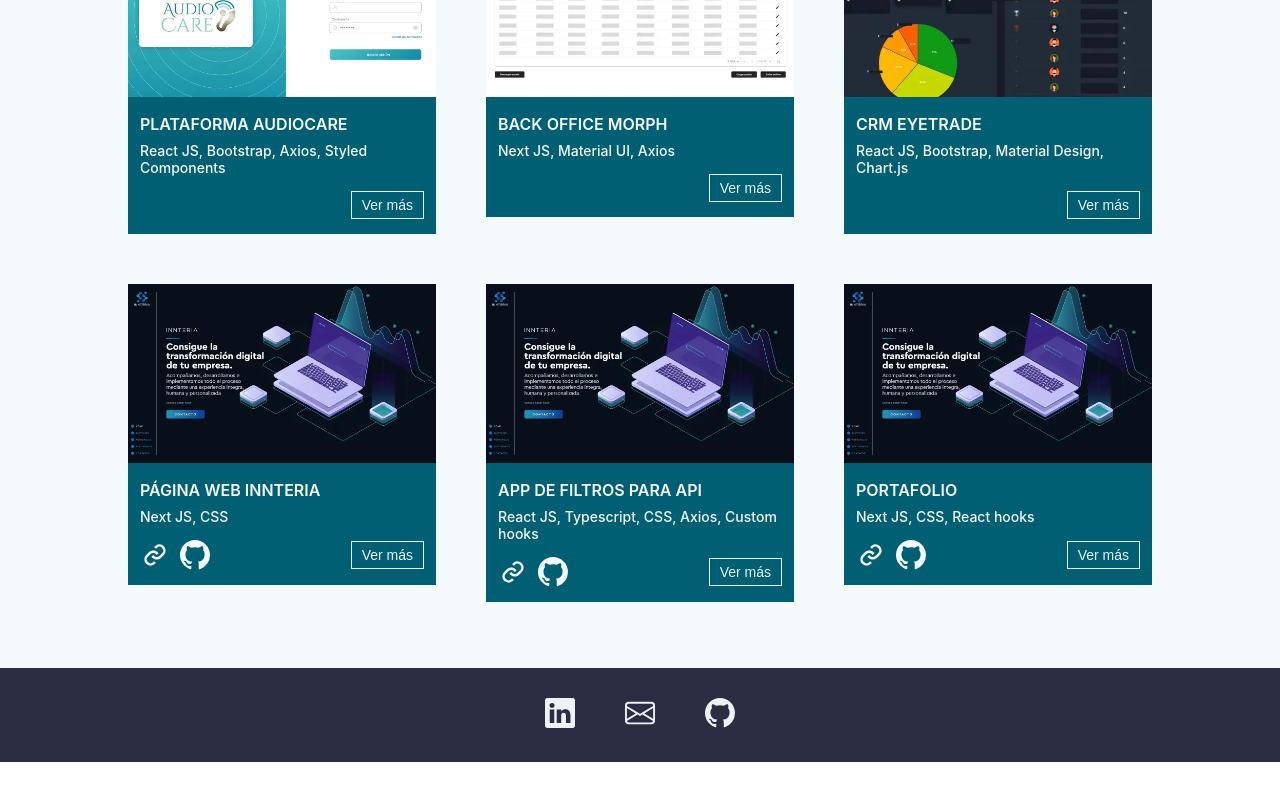
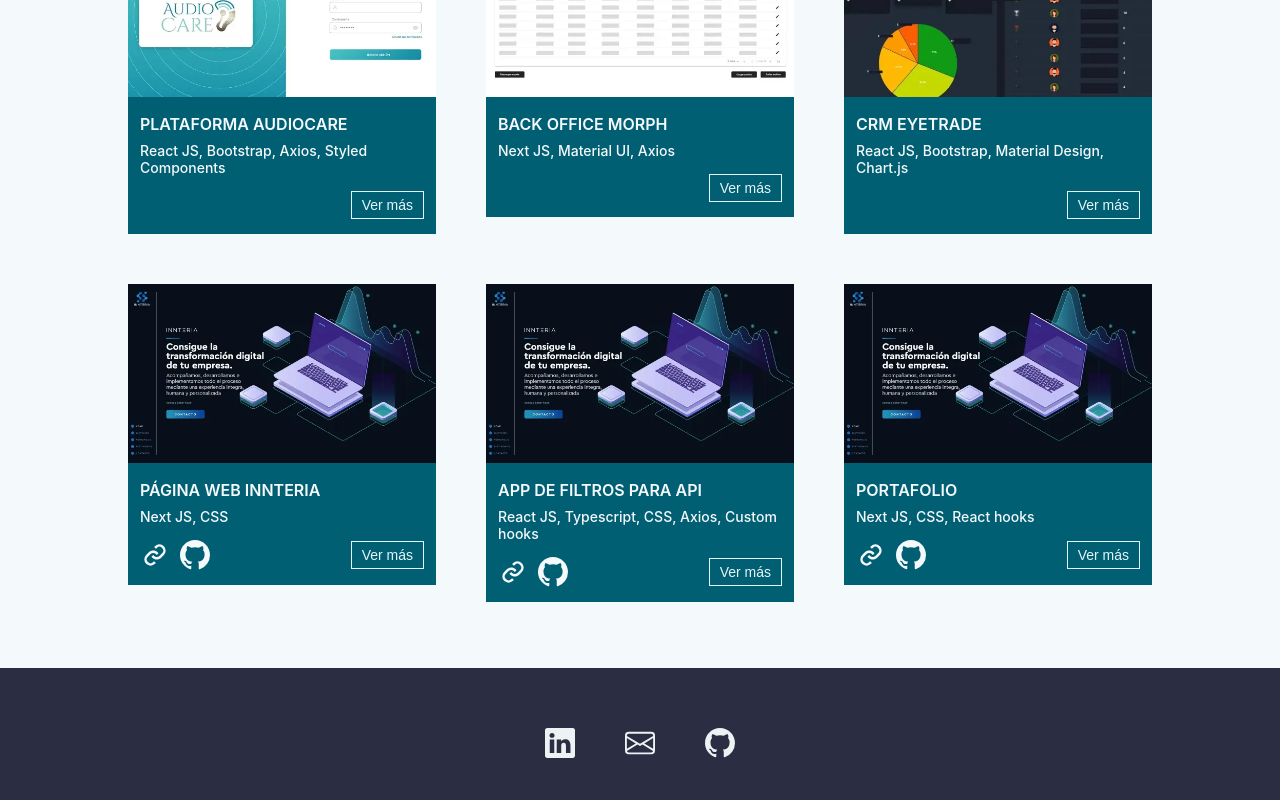
Before and after one commit to eldalco/portfolio, a Next.js app: page / in a window 1280 px wide. Shown: the part 1402-2202 px from the top of the page. Before the commit the page ends 2164 px from the top, so only its background shows below. Built offline with nearby package versions, Linux system fonts and the light colour scheme.

Commit message:
Paddding in footer

```diff
--- a/components/SectionContact/styles.module.css
+++ b/components/SectionContact/styles.module.css
@@ -1,3 +1,4 @@
 .footer__section {
   background-color: #2B2D42;
+  padding: 30px 0;
 }
```
